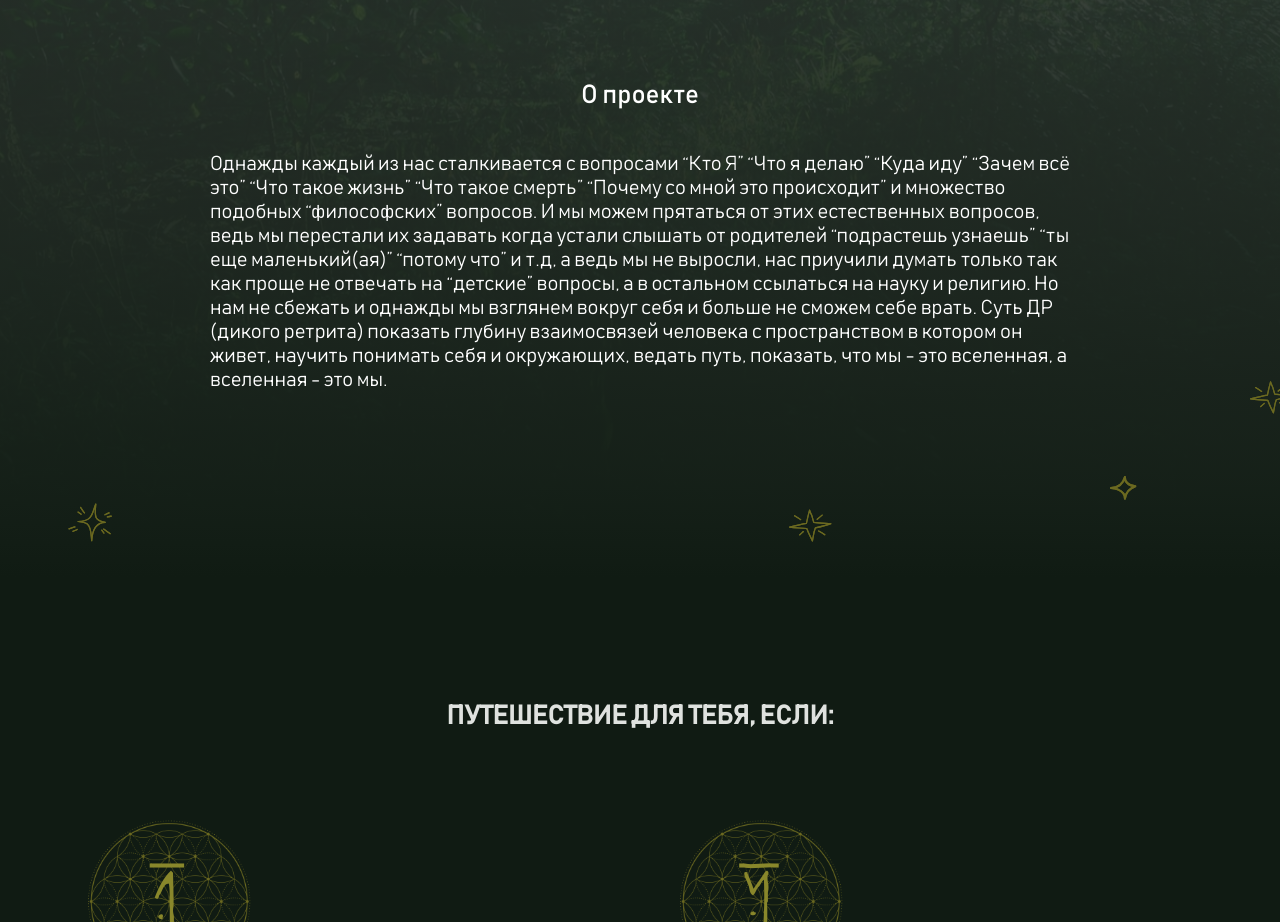
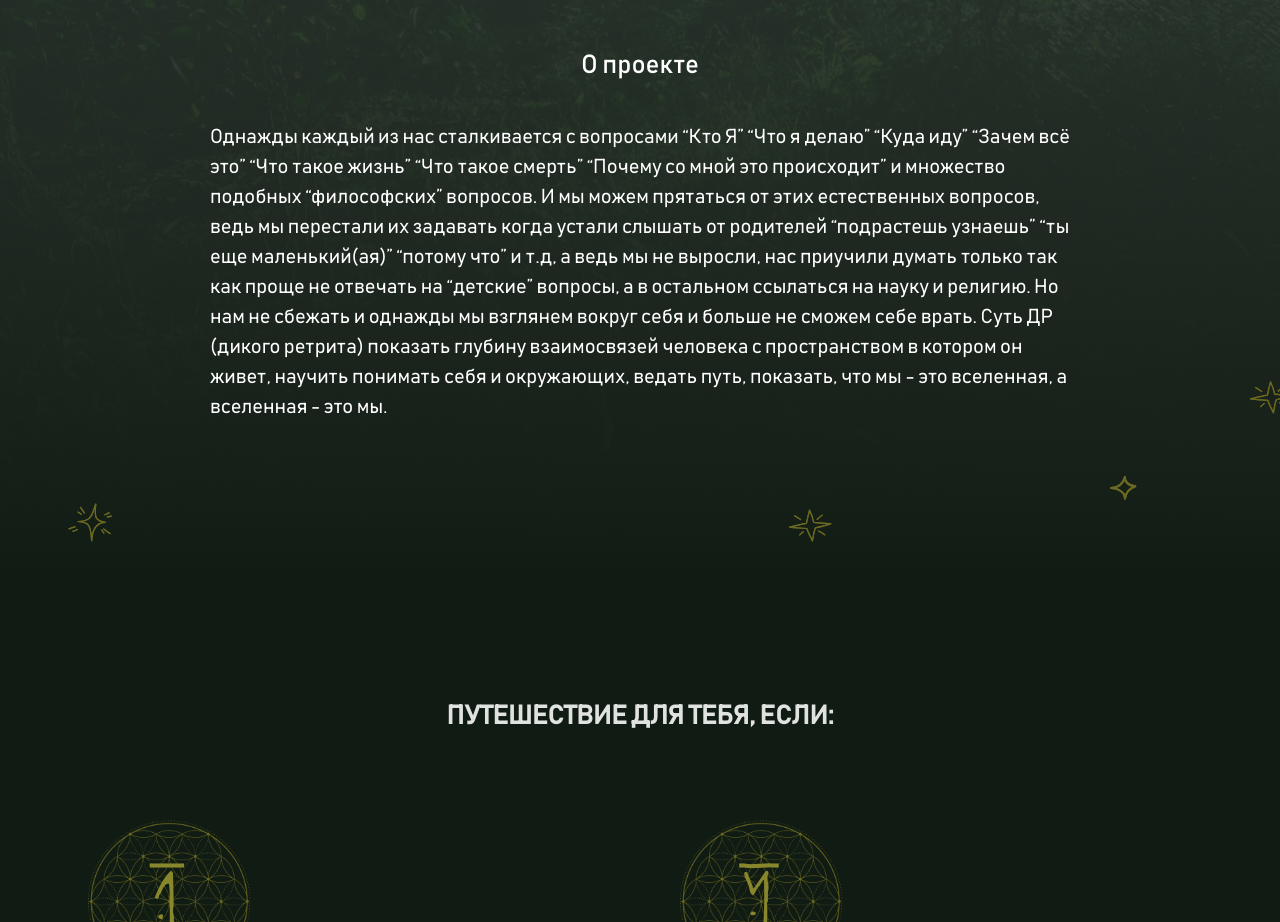
Before and after one commit to yelex/retreat, a React (Create React App) app: page / in a window 1280 px wide. Shown: the part 1180-2102 px from the top of the page. Built offline with nearby package versions, Linux system fonts and the light colour scheme.

Commit message:
fix: fix font for about

```diff
--- a/src/components/About/About.css
+++ b/src/components/About/About.css
@@ -29,6 +29,6 @@
 .about__text{
     color: #FFF;
     font-size: 20px;
-    font-weight: 300;
-    line-height: 24px;
+    line-height: 1.5em;
+    font-weight: 350;
 }
--- a/src/vendor/fonts/fonts.css
+++ b/src/vendor/fonts/fonts.css
@@ -2,6 +2,12 @@
   font-family: 'Bahnschrift';
   src: url("../fonts/Bahnschrift.ttf") format('truetype-variations');
   font-weight: 300;
+}
+
+@font-face {
+  font-family: 'Bahnschrift';
+  src: url("../fonts/Bahnschrift.ttf") format('truetype-variations');
+  font-weight: 350;
 }
 
 @font-face {
```
